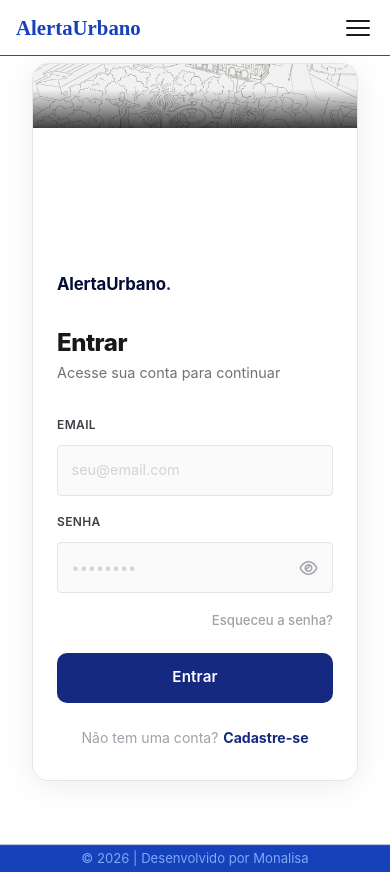
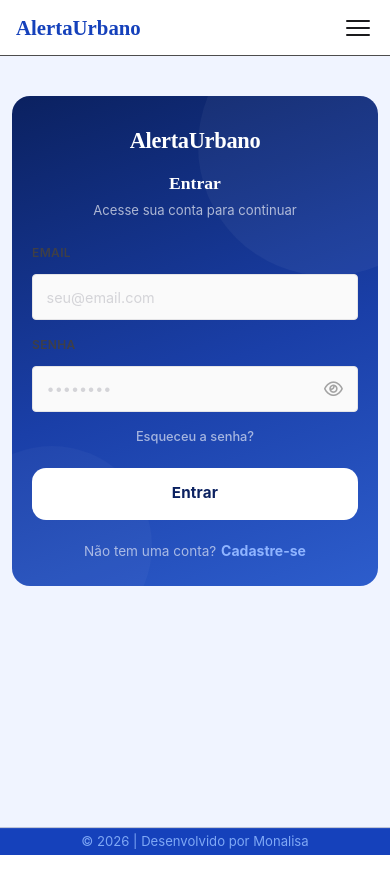
Before and after one commit to Monalisaalvess/alertaUrbano, a React (Vite) app in the folder Front-End/: page /login in a window 390 px wide. Built offline with nearby package versions, Linux system fonts and the light colour scheme; no server answers.

Commit message:
erro no GS

```diff
--- a/Front-End/src/components/GeneralStatus.jsx
+++ b/Front-End/src/components/GeneralStatus.jsx
@@ -30,6 +30,11 @@ const useCountUp = (target, duration = 1500) => {
         try {
           const res = await reportService.getStats()
           setStats (res.data.byStatus)
+          const pendentes  = byStatus.find(s => s._id === 'pendente')?.total   || 0
+      const analise    = byStatus.find(s => s._id === 'em_analise')?.total || 0
+      const resolvidas = byStatus.find(s => s._id === 'resolvida')?.total  || 0
+
+      setStats({ pendentes, analise, resolvidas })
         } catch (err) {
           console.error('Erro ao buscar stats:', err)
         }
--- a/Front-End/src/pages/Login.css
+++ b/Front-End/src/pages/Login.css
@@ -1,159 +1,111 @@
 .login__home {
-  min-height: 100vh;
-  padding-top:15rem;
+    min-height: 98vh;
     display: flex;
+    justify-content: center;
     align-items: center;
-  justify-content: center;
-  background-color: #fff;
     padding: 2rem;
+    padding-top: 6rem;
+    background: #f0f4ff;
+    font-family: 'Inter', sans-serif;
 }
 
 .login__card {
-  display: flex;
-  flex-direction: row;
-  width: 90rem;
-  max-width: 90rem;
-  height: 480px;
-  border-radius: 5px;
+    width: 100%;
+    max-width: 480px;
+    border-radius: 28px;
+    padding: 3rem 3rem 2.5rem;
+    background: linear-gradient(160deg, #0b2160 0%, #1a3fa8 55%, #2d5dcc 100%);
+    position: relative;
     overflow: hidden;
-  background-color: #ffffff;
-  border: 1px solid #e4e4e7;
-  box-shadow: 0 4px 32px rgba(0, 0, 0, 0.08);
 }
 
-.login__imagem {
-  flex: 1;
-  background-image: url('../assets/imgg.png');
-  background-size: cover;
-  background-position: center;
-  position: relative;
-  display: flex;
-  flex-direction: column;
-  justify-content: flex-end;
-  padding: 2rem;
-  order: 2;
+.login__card::before {
+    content: '';
+    position: absolute;
+    top: -80px;
+    right: -80px;
+    width: 260px;
+    height: 260px;
+    border-radius: 50%;
+    background: rgba(255, 255, 255, 0.045);
+    pointer-events: none;
 }
 
-.login__imagem::before {
+.login__card::after {
     content: '';
     position: absolute;
-  inset: 0;
-  background: linear-gradient(
-    to top,
-    rgba(0, 0, 0, 0.75) 0%,
-    rgba(0, 0, 0, 0.05) 60%
-  );
-}
-
-.login__imagem::after {
-  content: '';
-  position: absolute;
-  top: 0;
-  right: 0;
-  width: 4px;
-  height: 80%;
-}
-
-.login__imagem__texto {
-  position: relative;
-  z-index: 1;
-  color: #000;
-}
-
-.login__formulario {
-  flex: 1;
-  display: flex;
-  flex-direction: column;
-  justify-content: center;
-  padding: 2rem;
-  order: 1;
-  overflow-y: auto;
-  background-color: #ffffff;
-}
-
-.login__card.cadastro .login__imagem {
-  order: 1;
-  animation: slideLeft 0.45s ease forwards;
-}
-
-.login__card.cadastro .login__formulario {
-  order: 2;
-  animation: slideRight 0.45s ease forwards;
-}
-
-.login__card:not(.cadastro) .login__imagem {
-  animation: slideRight 0.45s ease forwards;
-}
-
-.login__card:not(.cadastro) .login__formulario {
-  animation: slideLeft 0.45s ease forwards;
-}
-
-@keyframes slideLeft {
-  from { transform: translateX(24px); opacity: 0; }
-  to   { transform: translateX(0);    opacity: 1; }
-}
-
-@keyframes slideRight {
-  from { transform: translateX(-24px); opacity: 0; }
-  to   { transform: translateX(0);     opacity: 1; }
+    bottom: -60px;
+    left: -60px;
+    width: 200px;
+    height: 200px;
+    border-radius: 50%;
+    background: rgba(255, 255, 255, 0.03);
+    pointer-events: none;
 }
 
 .login__logo {
-  padding-top: 7rem;
+    text-align: center;
+    margin-bottom: 0.75rem;
+}
+
+.login__logo h2 {
+    font-family: 'Playfair Display', serif;
+    font-size: 1.9rem;
+    font-weight: 700;
+    color: #fff;
+    letter-spacing: -0.3px;
+}
+
+.login__divider {
+    width: 40px;
+    height: 3px;
+    background: rgba(255, 255, 255, 0.35);
+    border-radius: 99px;
+    margin: 0 auto 0.9rem;
+}
+
+.login__title {
+    font-family: 'Playfair Display', serif;
+    font-size: 1.35rem;
+    font-weight: 600;
+    color: #fff;
+    text-align: center;
+    margin-bottom: 0.3rem;
+}
+
+.login__sub {
+    text-align: center;
+    color: rgba(255, 255, 255, 0.65);
+    font-size: 0.875rem;
+    margin-bottom: 2rem;
+    font-weight: 400;
+    line-height: 1.5;
+}
+
+.login__erro {
+    background: rgba(255, 80, 80, 0.15);
+    color: #ffd0d0;
+    border: 1px solid rgba(255, 120, 120, 0.3);
+    padding: 0.85rem 1rem;
+    border-radius: 12px;
+    margin-bottom: 1.25rem;
+    font-size: 0.875rem;
     display: flex;
     align-items: center;
     gap: 0.5rem;
-  margin-bottom: 2rem;
-}
-
-.login__logo h2 {
-  font-size: 1.05rem;
-  font-weight: 700;
-  color: #020c38;
-  letter-spacing: -0.01em;
-}
-
-.login__logo h2::after {
-  content: '.';
-  color: #152980;
-}
-
-.login__title {
-  font-size: 1.75rem;
-  font-weight: 800;
-  color: #18181b;
-  margin-bottom: 0.25rem;
-  letter-spacing: -0.02em;
-  line-height: 1.2;
-}
-
-.login__sub {
-  font-size: 0.9rem;
-  color: #71717a;
-  margin-bottom: 2rem;
-}
-
-.login__erro {
-  background-color: #fef2f2;
-  border: 1px solid #fecaca;
-  border-left: 3px solid #ef4444;
-  color: #dc2626;
-  padding: 0.7rem 1rem;
-  border-radius: 8px;
-  font-size: 0.85rem;
-  margin-bottom: 1.2rem;
 }
 
 .login__sucesso {
-  background-color: #f0fdf4;
-  border: 1px solid #bbf7d0;
-  border-left: 3px solid #3516a3;
-  color: #152980;
-  padding: 0.7rem 1rem;
-  border-radius: 8px;
-  font-size: 0.85rem;
-  margin-bottom: 1.2rem;
+    background: rgba(80, 220, 140, 0.12);
+    color: #b6f5d0;
+    border: 1px solid rgba(80, 220, 140, 0.25);
+    padding: 0.85rem 1rem;
+    border-radius: 12px;
+    margin-bottom: 1.25rem;
+    font-size: 0.875rem;
+    display: flex;
+    align-items: center;
+    gap: 0.5rem;
 }
 
 .login__form {
@@ -165,173 +117,197 @@
 .form__grupo {
     display: flex;
     flex-direction: column;
-  gap: 0.35rem;
+    gap: 0.4rem;
 }
 
 .form__grupo label {
-  font-size: 0.78rem;
+    font-size: 0.8rem;
     font-weight: 600;
-  color: #3f3f46;
-  letter-spacing: 0.04em;
+    color: rgba(255, 255, 255, 0.75);
     text-transform: uppercase;
+    letter-spacing: 0.6px;
 }
 
 .form__grupo input {
-  padding: 0.75rem 1rem;
-  border: 1.5px solid #e4e4e7;
-  border-radius: 10px;
+    width: 100%;
+    height: 50px;
+    background: rgba(255, 255, 255, 0.1);
+    border: 1.5px solid rgba(255, 255, 255, 0.18);
+    border-radius: 14px;
+    padding: 0 1rem;
     font-size: 0.95rem;
-  color: #18181b;
-  outline: none;
-  transition: border-color 0.2s ease, background-color 0.2s ease;
-  background-color: #fafafa;
-  width: 100%;
-  box-sizing: border-box;
+    color: #fff;
+    font-family: 'Inter', sans-serif;
+    transition: border-color 0.2s, background 0.2s, box-shadow 0.2s;
+}
+
+.form__grupo input::placeholder {
+    color: rgba(255, 255, 255, 0.35);
 }
 
 .form__grupo input:focus {
-  border-color: #152980;
-  background-color: #ffffff;
-}
-
-.form__grupo input::placeholder {
-  color: #d4d4d8;
+    outline: none;
+    border-color: rgba(255, 255, 255, 0.5);
+    background: rgba(255, 255, 255, 0.14);
+    box-shadow: 0 0 0 4px rgba(255, 255, 255, 0.08);
 }
 
 .input__senha {
     position: relative;
-  display: flex;
-  align-items: center;
 }
 
 .input__senha input {
-  padding-right: 3rem;
+    padding-right: 3.2rem;
 }
 
 .input__olho {
     position: absolute;
-  right: 0.9rem;
-  background: none;
+    right: 14px;
+    top: 50%;
+    transform: translateY(-50%);
+    background: transparent;
     border: none;
     cursor: pointer;
-  color: #a1a1aa;
-  font-size: 1rem;
-  padding: 0;
+    color: #a3a3a3;
+    font-size: 1.05rem;
     display: flex;
     align-items: center;
-  transition: color 0.2s ease;
+    transition: color 0.2s;
+    padding: 0;
 }
 
 .input__olho:hover {
-  color: #152980;
+    color: #a3a3a3d8;
+}
+
+.form__footer {
+    display: flex;
+    justify-content: flex-end;
+    margin-top: -0.3rem;
 }
 
 .login__esqueceu {
     background: none;
     border: none;
-  color: #a1a1aa;
-  font-size: 0.82rem;
+    color: rgba(255, 255, 255, 0.6);
+    font-size: 0.8rem;
     font-weight: 500;
     cursor: pointer;
-  align-self: flex-end;
+    font-family: 'Inter', sans-serif;
+    transition: color 0.2s;
     padding: 0;
-  transition: color 0.2s ease;
 }
 
 .login__esqueceu:hover {
-  color: #152980;
+    color: #fff;
+    text-decoration: underline;
 }
 
-
-.login__form .btn__primary {
+.form_btn__primary {
     width: 100%;
-  padding: 0.85rem;
+    height: 52px;
+    background: #fff;
+    color: #0b2160;
+    border: none;
+    border-radius: 14px;
     font-size: 0.95rem;
-  font-weight: 600;
-  margin-top: 0.3rem;
-  text-align: center;
-  border: none;
-  border-radius: 10px;
+    font-weight: 700;
+    font-family: 'Inter', sans-serif;
     cursor: pointer;
-  background-color: #152980;
-  color: #ffffff;
-  letter-spacing: 0.01em;
-  transition: background-color 0.2s ease, transform 0.15s ease;
+    margin-top: 0.4rem;
+    letter-spacing: 0.2px;
+    transition: background 0.2s, transform 0.15s, box-shadow 0.2s;
 }
 
-.login__form .btn__primary:hover {
-  background-color: #152980;
+.form_btn__primary:hover {
+    background: #e8eeff;
+    box-shadow: 0 4px 20px rgba(0, 0, 0, 0.2);
+    transform: translateY(-1px);
 }
 
-.login__form .btn__primary:active {
-  transform: scale(0.99);
-}
-
-.login__form .btn__primary:disabled {
-  opacity: 0.55;
-  cursor: not-allowed;
-  transform: none;
+.form_btn__primary:active {
+    transform: translateY(0);
+    box-shadow: none;
 }
 
 .login__aviso {
-  font-size: 0.8rem;
-  color: #a1a1aa;
-  margin-top: 1rem;
+    margin-top: 1.5rem;
+    text-align: center;
+    color: rgba(255, 255, 255, 0.5);
+    font-size: 0.78rem;
+    line-height: 1.6;
     display: flex;
     align-items: center;
+    justify-content: center;
     gap: 0.4rem;
 }
 
-
 .login__switch {
-  font-size: 0.88rem;
-  color: #a1a1aa;
-  margin-top: 1.5rem;
     text-align: center;
+    margin-top: 1.4rem;
+    color: rgba(255, 255, 255, 0.6);
+    font-size: 0.875rem;
 }
 
 .link__btn {
+    margin-left: 0.3rem;
     background: none;
     border: none;
-  color: #152980;
+    color: #8fb4ff;
     font-weight: 700;
+    font-size: 0.875rem;
     cursor: pointer;
-  font-size: 0.88rem;
-  margin-left: 0.3rem;
-  transition: opacity 0.2s ease;
+    font-family: 'Inter', sans-serif;
+    transition: color 0.2s;
+    padding: 0;
 }
 
 .link__btn:hover {
-  opacity: 0.75;
+    color: #b8cfff;
+    text-decoration: underline;
+}
+@media (max-width: 768px) {
+.login__home {  padding: 1.5rem;  align-items: center;}
+
+.login__card { max-width: 100%; padding: 2.5rem 2rem 2rem;  border-radius: 24px;}
 }
 
-@media (max-width: 768px) {
-  .login__card {
-    flex-direction: column;
-    height: auto;
-    min-height: unset;
-    border-radius: 16px;
+@media (max-width: 480px) {
+.login__home { padding: 1rem; align-items: flex-start; padding-top: 8rem;}
+
+.login__card { padding: 2rem 1.5rem 1.75rem; border-radius: 20px;}
+
+.login__logo h2 {font-size: 1.6rem; }
+
+.login__title {font-size: 1.2rem; }
+
+.login__sub {font-size: 0.85rem; margin-bottom: 1.5rem; }
+
+.login__form { gap: 0.95rem; }
+
+.form__grupo input { height: 48px;font-size: 0.9rem; }
+
+.btn__primary {  height: 50px;  font-size: 0.9rem; }
+
+.login__switch { margin-top: 1.25rem; font-size: 0.85rem; line-height: 1.6; }
+
+.login__erro, .login__sucesso {font-size: 0.85rem; padding: 0.8rem;}
 }
 
-  .login__imagem {
-    height: 160px;
-    order: 1;
+@media (max-width: 390px) {
+.login__home { padding: 0.75rem;  padding-top: 6rem;}
+
+.login__card { padding: 1.75rem 1.25rem 1.5rem; border-radius: 18px;}
+
+.login__logo h2 { font-size: 1.4rem;}
+
+.login__title {font-size: 1.1rem;}
+
+.login__sub {  font-size: 0.82rem;}
+
+.form__grupo input {height: 46px;padding: 0 0.85rem; border-radius: 12px;}
+
+.btn__primary { height: 48px;border-radius: 12px;}
+
+.login__aviso {font-size: 0.75rem; }
 }
-
-  .login__imagem::after {
-    width: 100%;
-    height: 4px;
-    top: auto;
-    bottom: 0;
-    right: 0;
-  }
-
-  .login__formulario {
-    order: 2;
-    padding: 2rem 1.5rem;
-  }
-
-  .login__title {
-    font-size: 1.5rem;
-  }
-}
--- a/Front-End/src/pages/Login.jsx
+++ b/Front-End/src/pages/Login.jsx
@@ -170,7 +170,7 @@ const Login = () => {
             </button>
           )}
 
-          <button type='submit' className='btn__primary' disabled={loading}>
+          <button type='submit' className='form_btn__primary' disabled={loading}>
             {loading ? 'Aguarde...' : isLogin ? 'Entrar' : 'Criar conta'}
           </button>
         </form>
```
Lines whose indentation alone changed are shown as unchanged.
